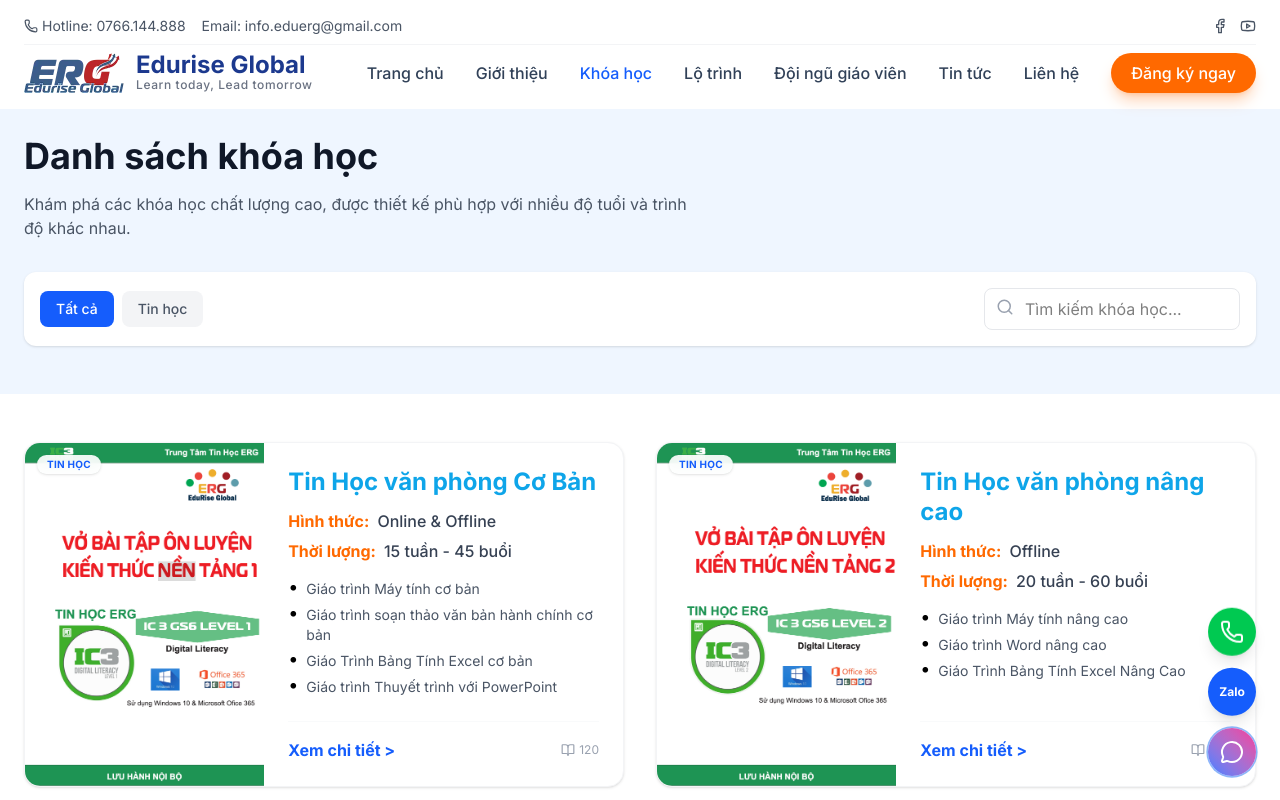
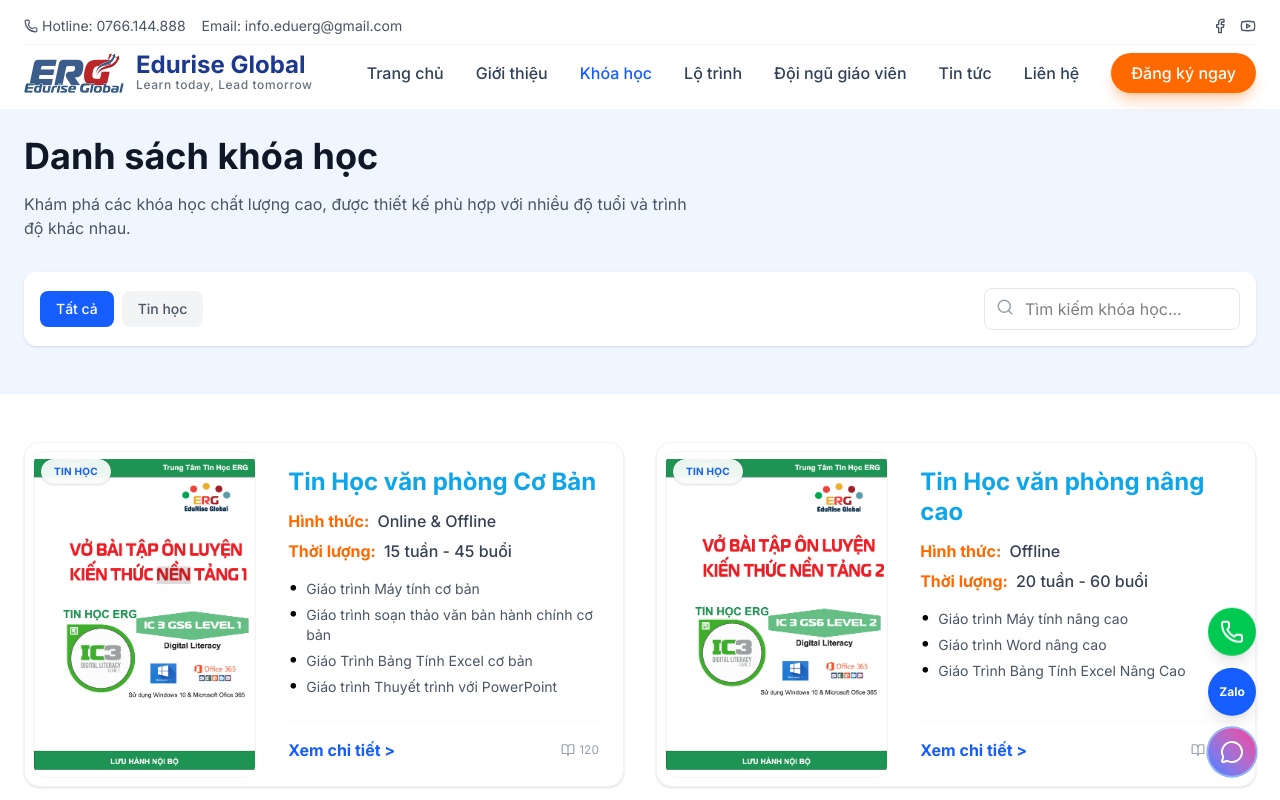
Before and after one commit to vuongtrann/erg, a Next.js app: page /khoa-hoc in a window 1280 px wide. Shown: the top 800 px of the page. Built offline with nearby package versions, Linux system fonts and the light colour scheme.

Commit message:
fix khoa hoc

```diff
--- a/src/app/khoa-hoc/page.tsx
+++ b/src/app/khoa-hoc/page.tsx
@@ -1,4 +1,3 @@
-
 'use client';
 
 import React, { useState } from 'react';
@@ -12,7 +11,7 @@ export default function CoursesPage() {
 
   const categories = ['All', ...Array.from(new Set(COURSES.map(c => c.category)))];
 
-  // Logic lọc dữ liệu theo cả Category và Search Term
+  // Logic lọc dữ liệu
   const filteredCourses = COURSES.filter(course => {
     const matchesCategory = filter === 'All' || course.category === filter;
     const matchesSearch = course.title.toLowerCase().includes(searchTerm.toLowerCase()) ||
@@ -64,14 +63,24 @@ export default function CoursesPage() {
             {filteredCourses.map((course) => (
               <div key={course.id} className="bg-white rounded-2xl shadow-sm border border-gray-100 hover:shadow-xl transition-shadow overflow-hidden group flex flex-col sm:flex-row h-full">
 
-                {/* Image Side - Responsive: Full width on mobile, 40% on desktop */}
-                <div className="relative w-full sm:w-2/5 h-56 sm:h-auto shrink-0 overflow-hidden">
+                {/* --- PHẦN ẢNH ĐÃ CHỈNH SỬA (Giống trang chủ) --- */}
+                {/* 1. bg-white: Nền trắng
+                    2. p-2: Padding tạo viền trắng */}
+                <div className="relative w-full sm:w-2/5 shrink-0 bg-white p-2">
+
+                  {/* 1. aspect-[3/4]: Tỷ lệ khung hình dọc chuẩn poster.
+                      2. rounded-xl: Bo góc ảnh bên trong. */}
+                  <div className="aspect-[3/4] sm:aspect-[3/4] sm:h-full w-full relative rounded-xl overflow-hidden border border-gray-100">
                     <img
                       src={course.image}
                       alt={course.title}
-                    className="w-full h-full object-cover group-hover:scale-105 transition-transform duration-500"
+                      /* object-contain: Giữ nguyên vẹn ảnh, không cắt */
+                      className="w-full h-full object-contain group-hover:scale-105 transition-transform duration-500"
                     />
-                  <div className="absolute top-3 left-3 bg-white/90 backdrop-blur px-2.5 py-0.5 rounded-full text-[10px] font-bold text-blue-600 uppercase tracking-wide shadow-sm">
+                  </div>
+
+                  {/* Badge */}
+                  <div className="absolute top-4 left-4 bg-white/90 backdrop-blur px-3 py-1 rounded-full text-[10px] font-bold text-blue-600 uppercase tracking-wide shadow-sm border border-gray-100">
                     {course.category}
                   </div>
                 </div>
```
Lines whose indentation alone changed are shown as unchanged.
